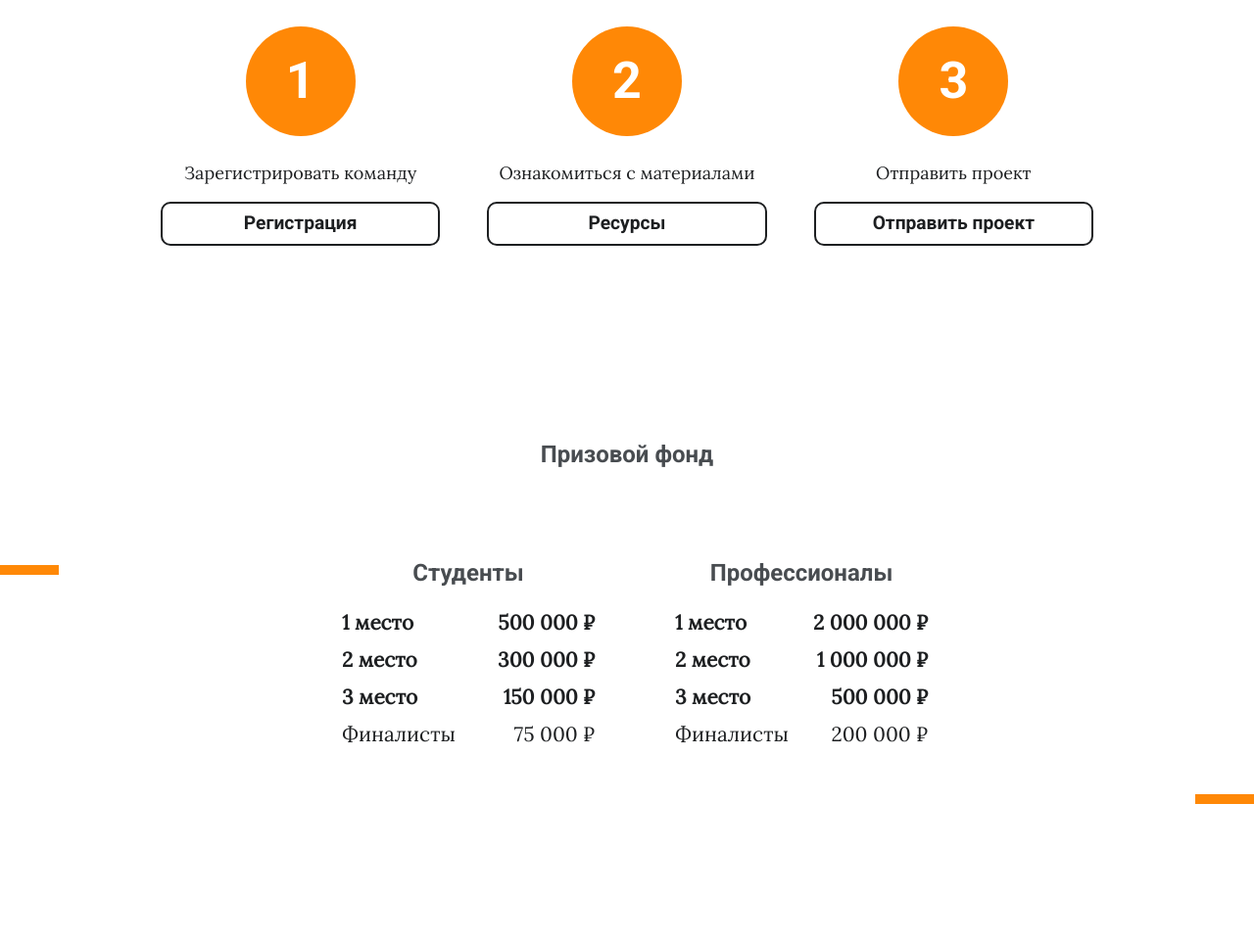
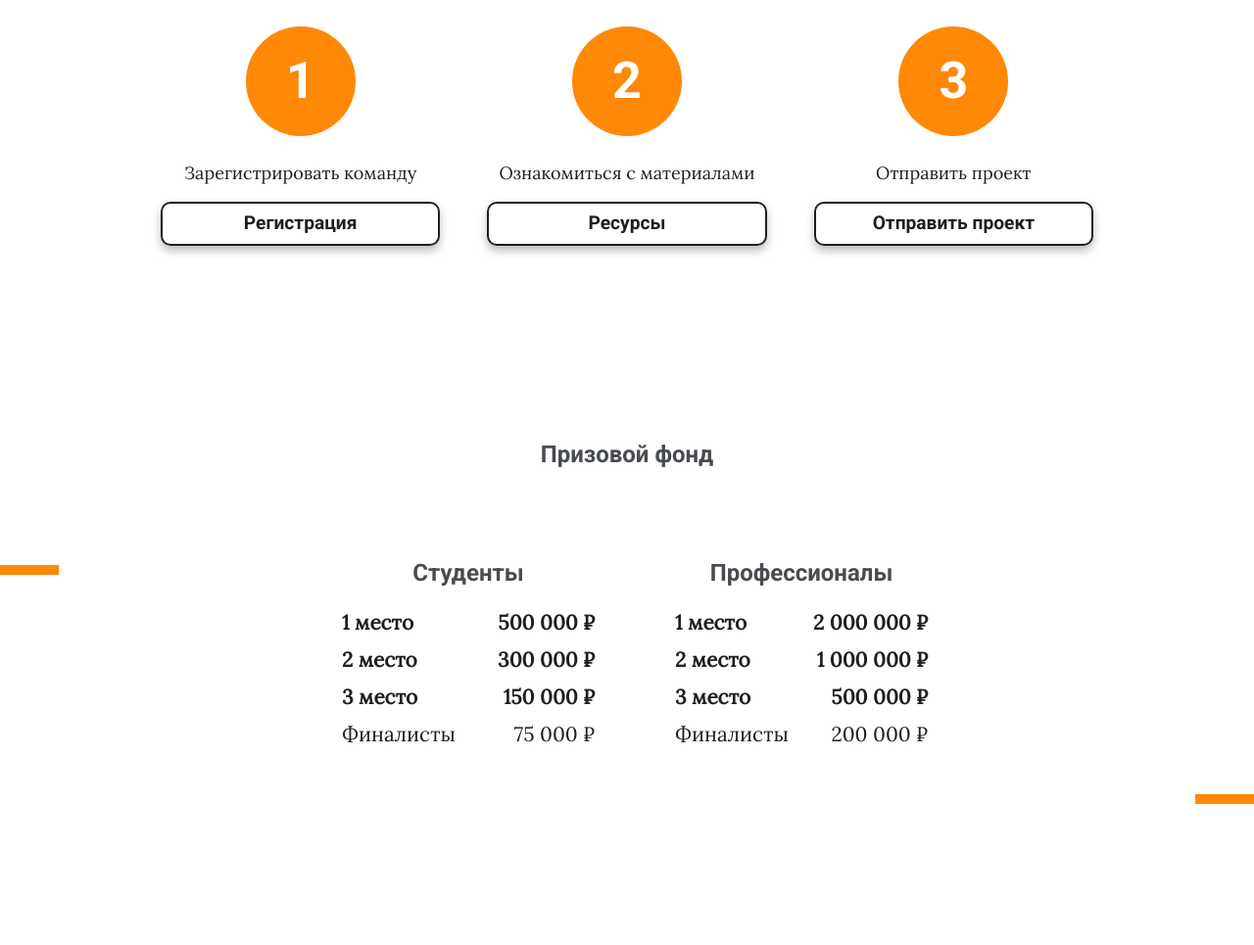
Before and after one commit to revuwem/cozinessvalley_lp, a plain HTML site: page index.html in a window 1280 px wide. Shown: the part 4520-5485 px from the top of the page at 98% size. Drawn offline with nearby package versions, Linux system fonts and the light colour scheme.

Commit message:
added box-shadow to buttons

```diff
--- a/stylesheets/scss/main.scss
+++ b/stylesheets/scss/main.scss
@@ -387,6 +387,7 @@ a.btn.brand-btn {
   margin:0;
   @include border(2px, solid, $base-dark-color);
   @include border-radius(10px);
+  box-shadow: 0px 5px 10px #bbb;
   color: $base-dark-color;
   font-size: 1.2rem;
   font-family: $header-font-family;
```
Also changed, not shown: stylesheets/css/main.css, 1 other file.
